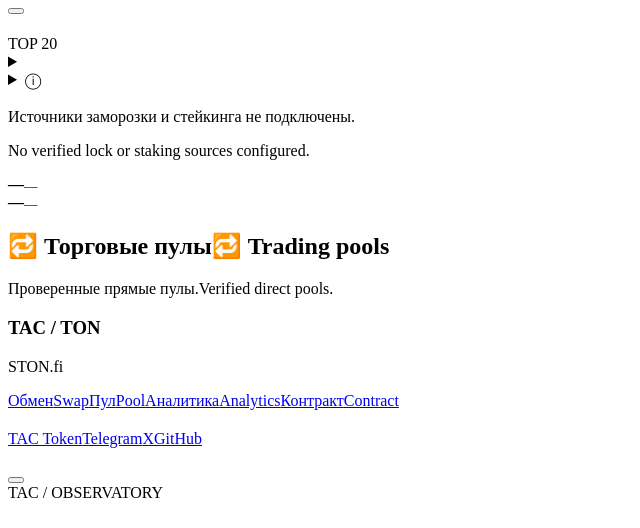
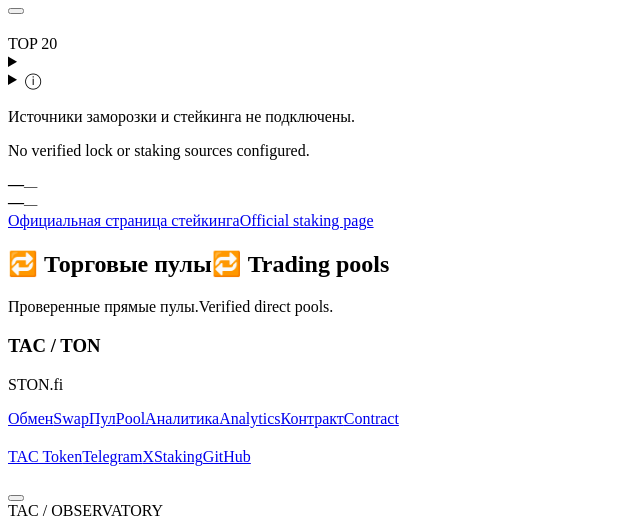
Before and after one commit to Freebielife/Freebielife-TAC-Observatory, a plain HTML site: page web/page.html in a window 1280 px wide. Shown: the part 336-864 px from the top of the page, without its empty margins (0-640 px from the left). Drawn offline with Linux system fonts and the light colour scheme.

Commit message:
Add verified TAC native-chain staking link to resource and staking sections without claiming TVL

```diff
--- a/web/page.html
+++ b/web/page.html
@@ -18,9 +18,9 @@
 
 <div class="columns"><section id="activity" class="panel"><div class="sectionHeading"><h2 data-t="activity"></h2><span class="tag dexTag"><span class="brandInline" data-brand="ston">STON.fi</span></span></div><div class="feedFilterBar"><div id="filters" class="tabs"></div><button type="button" id="badgeFilterToggle" aria-controls="badgeFilterPanel" aria-expanded="false"><span aria-hidden="true">⚙️</span> <span data-t="filterButton"></span> <span id="badgeFilterCount" aria-live="polite"></span></button></div><div id="badgeFilterPanel" class="filterPanel" hidden><label class="onlyBadges"><input type="checkbox" id="feedDomains"><span data-t="withBadges"></span></label><div class="tradeSize"><label><input type="checkbox" id="largeTrades"><span data-t="largeTrades"></span></label><label><span data-t="minimumSize"></span><input type="number" min="0" step="any" value="20" inputmode="decimal" id="minTradeSize" disabled></label></div><div class="filterBadgesHeading"><strong data-t="filterByBadges"></strong><button type="button" id="clearBadgeFilters" data-t="filterReset"></button></div><input type="search" id="badgeFilterSearch" class="badgeFilterSearch" autocomplete="off" spellcheck="false" aria-label="Search badges"><div id="badgeFilterList" class="badgeFilterList"></div><p class="filterHint" data-t="filterHint"></p></div><div id="feed"></div><button class="more" id="more"></button></section>
 <section id="wallets" class="panel"><div class="sectionHeading"><h2 data-t="wallets"></h2><span class="tag">TOP 20</span></div><div class="tabs" id="views"></div><div id="sellerPeriods" class="smallTabs"></div><details class="walletSearch"><summary data-t="walletSearch"></summary><form class="walletSearchForm" id="walletSearchForm"><input id="walletQuery" aria-label="TON" type="search" maxlength="253" spellcheck="false" autocapitalize="off" autocomplete="off" required><button id="walletFind" type="submit"></button></form><div class="walletResult" id="walletResult" role="status" hidden></div></details><details class="badgeLegend"><summary><span aria-hidden="true">ⓘ </span><span data-t="badgeLegend"></span></summary><dl><dt>OG</dt><dd data-t="badgeOg"></dd><dt>+888</dt><dd data-t="badgeFragment"></dd><dt>0000.ton</dt><dd data-t="badgeDigits"></dd><dt>🔥</dt><dd data-t="badgeBurn"></dd></dl></details><div id="rank"></div></section></div>
-<section id="supply" class="panel resources supplyPanel"><h2 data-t="supplyTitle"></h2><p class="note" lang="ru">Источники заморозки и стейкинга не подключены.</p><p class="note" lang="en">No verified lock or staking sources configured.</p><div class="supplyGrid"><div><span data-t="supplyFrozen"></span><strong id="frozenTotal">—</strong><small id="frozenUsd">—</small></div><div><span data-t="supplyStaked"></span><strong id="stakingTotal">—</strong><small id="stakingUsd">—</small></div></div></section>
+<section id="supply" class="panel resources supplyPanel"><h2 data-t="supplyTitle"></h2><p class="note" lang="ru">Источники заморозки и стейкинга не подключены.</p><p class="note" lang="en">No verified lock or staking sources configured.</p><div class="supplyGrid"><div><span data-t="supplyFrozen"></span><strong id="frozenTotal">—</strong><small id="frozenUsd">—</small></div><div><span data-t="supplyStaked"></span><strong id="stakingTotal">—</strong><small id="stakingUsd">—</small></div></div><div class="resourceList supplyExternal"><a href="https://staking.tac.build/" data-brand="project" target="_blank" rel="noopener noreferrer"><span lang="ru">Официальная страница стейкинга</span><span lang="en">Official staking page</span></a></div></section>
 <section id="pools" class="panel resources" aria-labelledby="pools-title"><h2 id="pools-title"><span lang="ru">🔁 Торговые пулы</span><span lang="en">🔁 Trading pools</span></h2><p class="poolIntro"><span lang="ru">Проверенные прямые пулы.</span><span lang="en">Verified direct pools.</span></p><div class="poolGrid knownPools"><article class="poolCard" data-quote-address="EQAAAAAAAAAAAAAAAAAAAAAAAAAAAAAAAAAAAAAAAAAAAM9c"><h3>TAC / TON</h3><p>STON.fi</p><div class="poolActions"><a href="https://app.ston.fi/swap?ft=EQBE_gBrU3mPI9hHjlJoR_kYyrhQgyCFD6EUWfa42W8T7EBP&amp;tt=TON"><span lang="ru">Обмен</span><span lang="en">Swap</span></a><a href="https://app.ston.fi/pools/EQCg4hnMxXk6TemtkO9jUEmbAdxj7W5vY7OVmo41h3rvZEUI"><span lang="ru">Пул</span><span lang="en">Pool</span></a><a href="https://www.geckoterminal.com/ton/pools/EQCg4hnMxXk6TemtkO9jUEmbAdxj7W5vY7OVmo41h3rvZEUI"><span lang="ru">Аналитика</span><span lang="en">Analytics</span></a><a href="https://gram.org/address/EQCg4hnMxXk6TemtkO9jUEmbAdxj7W5vY7OVmo41h3rvZEUI"><span lang="ru">Контракт</span><span lang="en">Contract</span></a></div></article></div><div class="poolGrid" id="discoveredPools" hidden></div><p class="poolSources" id="poolChecked" hidden></p></section>
-<section id="links" class="panel resources"><h2 data-t="links"></h2><div class="resourcesGrid"><article><h3 data-t="projectResources"></h3><div class="resourceList"><a href="https://tac.build/" target="_blank" rel="noopener noreferrer">TAC Token</a><a href="https://t.me/TACbuild" target="_blank" rel="noopener noreferrer">Telegram</a><a href="https://x.com/TacBuild" target="_blank" rel="noopener noreferrer">X</a><a href="https://github.com/Freebielife/Freebielife-TAC-Observatory">GitHub</a></div></article><article><h3 data-t="contractLabel"></h3><p class="contract" id="contractAddress"></p><div class="resourceList"><a id="contract" data-t="exploreContract"></a><button id="copy"></button></div></article></div></section>
+<section id="links" class="panel resources"><h2 data-t="links"></h2><div class="resourcesGrid"><article><h3 data-t="projectResources"></h3><div class="resourceList"><a href="https://tac.build/" target="_blank" rel="noopener noreferrer">TAC Token</a><a href="https://t.me/TACbuild" target="_blank" rel="noopener noreferrer">Telegram</a><a href="https://x.com/TacBuild" target="_blank" rel="noopener noreferrer">X</a><a href="https://staking.tac.build/" data-brand="project" target="_blank" rel="noopener noreferrer">Staking</a><a href="https://github.com/Freebielife/Freebielife-TAC-Observatory">GitHub</a></div></article><article><h3 data-t="contractLabel"></h3><p class="contract" id="contractAddress"></p><div class="resourceList"><a id="contract" data-t="exploreContract"></a><button id="copy"></button></div></article></div></section>
 <footer><span>TAC / OBSERVATORY</span><a href="#top" data-t="up"></a></footer></main>
 
 <script id="snapshot" type="application/json">__SNAPSHOT__</script><script>/*LOADER*/</script><script>/*MARKET_CAP*/</script><script>/*ICONS*/</script><script>/*APP*/</script></body></html>
```
